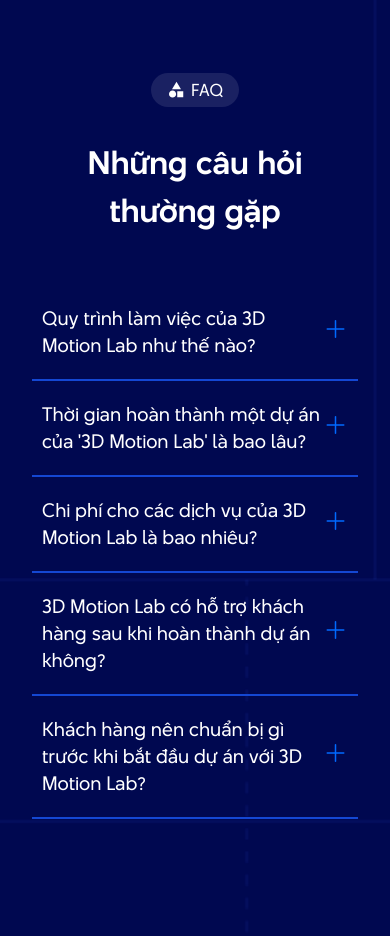
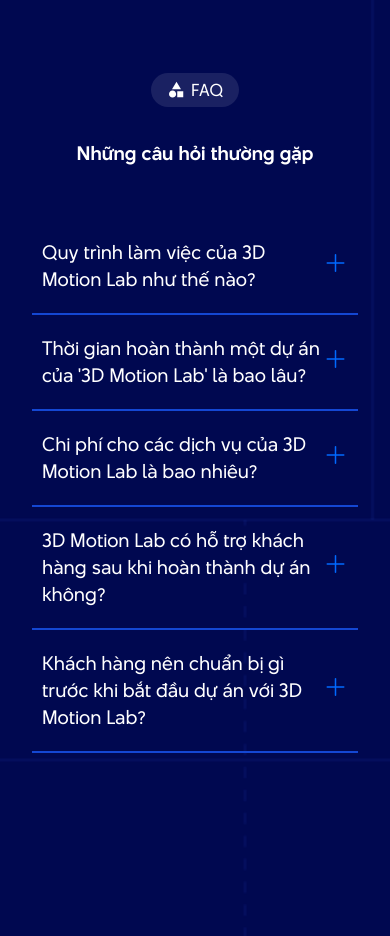
Before and after one commit to Quynh4/3dmotionlab, a React (Create React App) app: page /bao-gia in a window 390 px wide. Shown: the part 8460-9396 px from the top of the page. Built offline with nearby package versions, Linux system fonts and the light colour scheme.

Commit message:
Update styles.css

```diff
--- a/src/assets/styles/styles.css
+++ b/src/assets/styles/styles.css
@@ -1474,7 +1474,8 @@
 		line-height: 3rem;
 	}
 
-	.services h2 {
+	.services h2,
+	.faq h2 {
 		font-size: 18px;
 		padding: 0;
 		line-height: 1.9rem;
@@ -1604,6 +1605,11 @@
 	.form-container {
 		width: auto;
 		padding: 1rem;
+	}
+
+	.about__text {
+		padding: 20px;
+		background: #020733;
 	}
 }
 
@@ -1639,6 +1645,7 @@
 	.menu.open {
 		display: flex;
 		background: #020733;
+		padding-bottom: 12px;
 	}
 
 	.navbar {
@@ -1646,4 +1653,8 @@
 		background: #020733;
 		justify-content: space-between;
 	}
-}
+
+	.dropdown-arrow {
+		display: none;
+	}
+}
```
